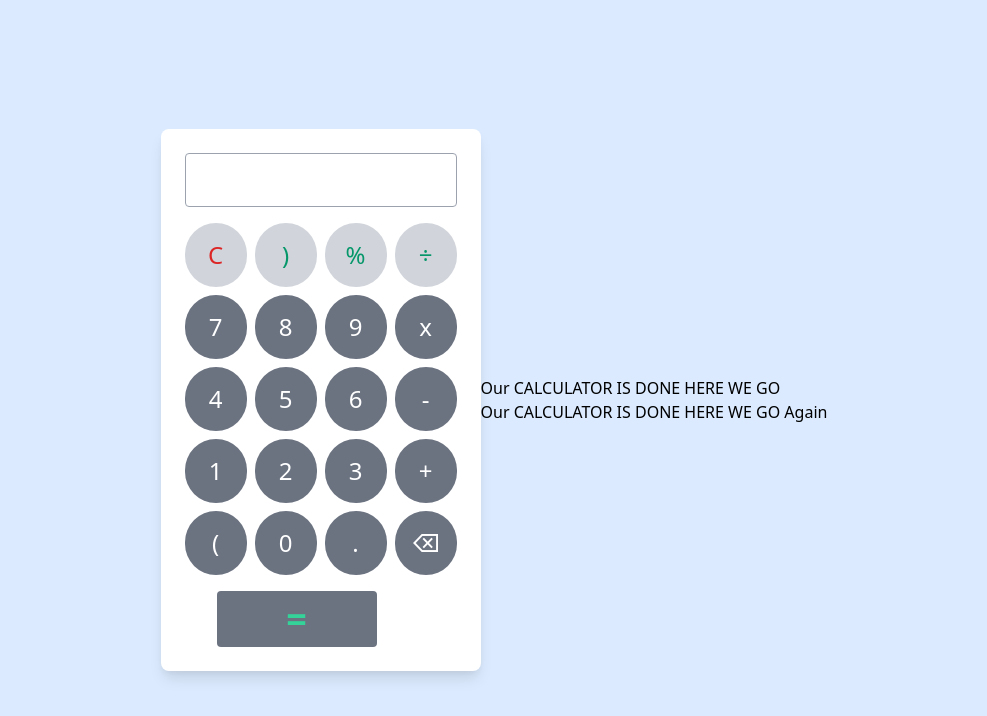
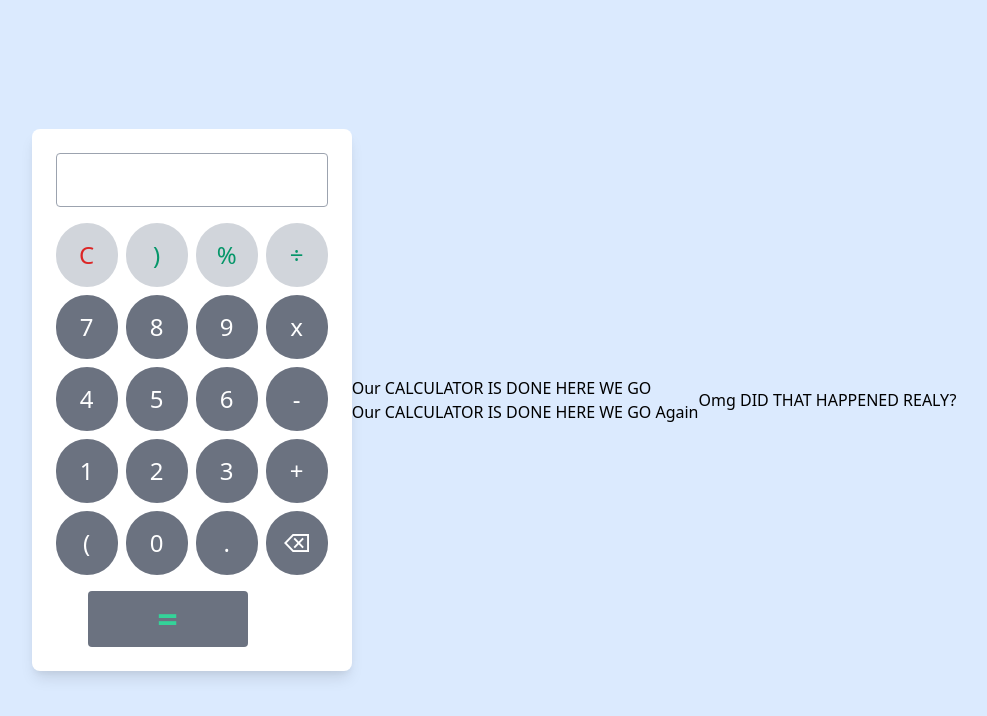
Before and after one commit to Morage26/Calculators, a plain HTML site: page index.html in a window 1280 px wide. Shown: the whole page, without its empty margins (146-1133 px from the left). Drawn offline with nearby package versions, Linux system fonts and the light colour scheme; files whose address does not match are found by name.

Commit message:
Another expression added

```diff
--- a/index.html
+++ b/index.html
@@ -47,6 +47,10 @@
   <h1>Our CALCULATOR IS DONE HERE WE GO Again</h1>
 </div>
 
+<div>
+  <h2>Omg DID THAT HAPPENED REALY?</h2>
+</div>
+
 
 
 
```
